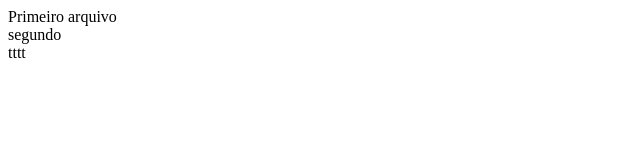
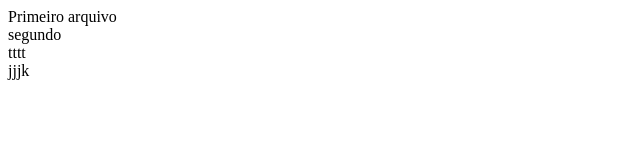
Before and after one commit to bianca-mps/bootcampDB1, a plain HTML site: page index.html in a window 1280 px wide. Shown: the full height of the page, 0-640 px from the left. Drawn offline with Linux system fonts and the light colour scheme.

Commit message:
commit 2

```diff
--- a/index.html
+++ b/index.html
@@ -7,5 +7,6 @@
     <div>Primeiro arquivo</div>
     <div>segundo</div>
     <div>tttt</div>
+    <div>jjjk</div>
 </body>
 </html>
```
